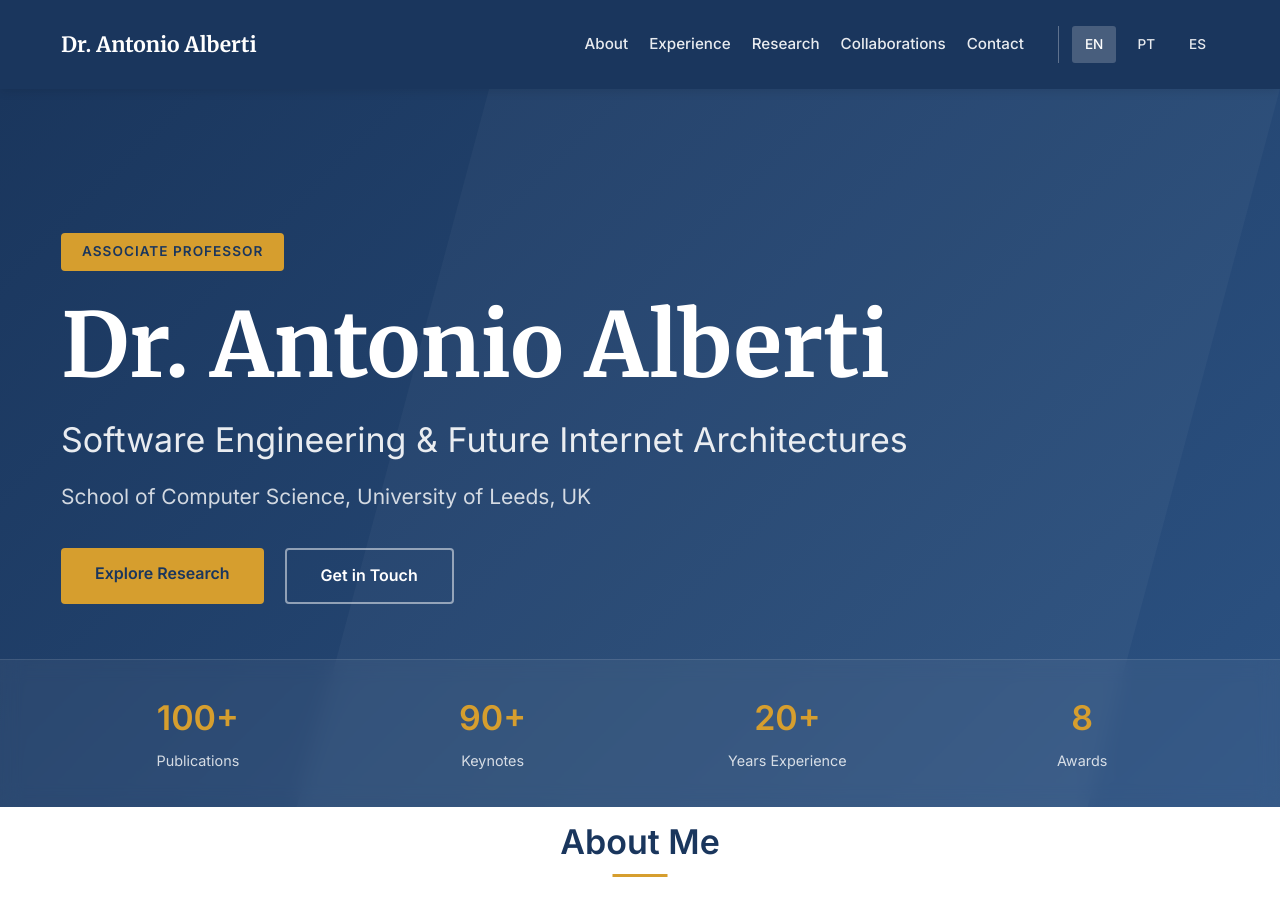
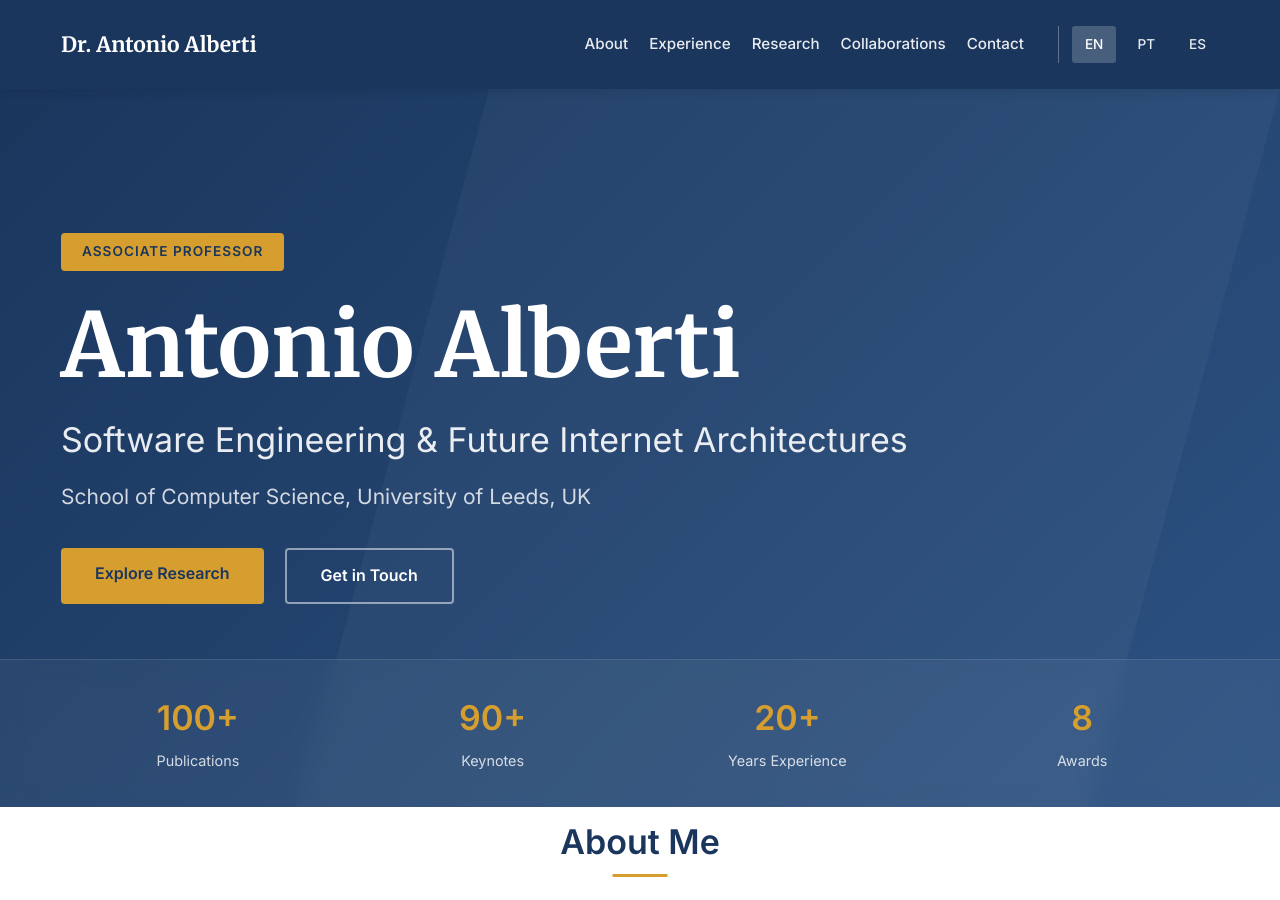
Before and after one commit to antonioalberti/antonioalberti.github.io, a Jekyll site: the page built from index.html, in a window 1280 px wide and 900 px high. Built offline with Jekyll 4.4.1, drawn with Linux system fonts in a browser that asks for light colours.

Commit message:
Remove Dr. prefix from name in all language versions

```diff
--- a/es/index.html
+++ b/es/index.html
@@ -8,7 +8,7 @@
 <section class="hero" id="top">
   <div class="hero-content">
     <span class="hero-badge">Profesor Asociado</span>
-    <h1 class="hero-title">Dr. Antonio Alberti</h1>
+    <h1 class="hero-title">Antonio Alberti</h1>
     <p class="hero-subtitle">Ingeniería de Software & Arquitecturas de Internet del Futuro</p>
     <p class="hero-affiliation">School of Computer Science, University of Leeds, Reino Unido</p>
     <div class="hero-cta">
--- a/index.html
+++ b/index.html
@@ -7,7 +7,7 @@
 <section class="hero" id="top">
   <div class="hero-content">
     <span class="hero-badge">Associate Professor</span>
-    <h1 class="hero-title">Dr. Antonio Alberti</h1>
+    <h1 class="hero-title">Antonio Alberti</h1>
     <p class="hero-subtitle">Software Engineering & Future Internet Architectures</p>
     <p class="hero-affiliation">School of Computer Science, University of Leeds, UK</p>
     <div class="hero-cta">
--- a/pt/index.html
+++ b/pt/index.html
@@ -8,7 +8,7 @@
 <section class="hero" id="top">
   <div class="hero-content">
     <span class="hero-badge">Professor Associado</span>
-    <h1 class="hero-title">Dr. Antonio Alberti</h1>
+    <h1 class="hero-title">Antonio Alberti</h1>
     <p class="hero-subtitle">Engenharia de Software & Arquiteturas de Internet do Futuro</p>
     <p class="hero-affiliation">School of Computer Science, University of Leeds, Reino Unido</p>
     <div class="hero-cta">
```
